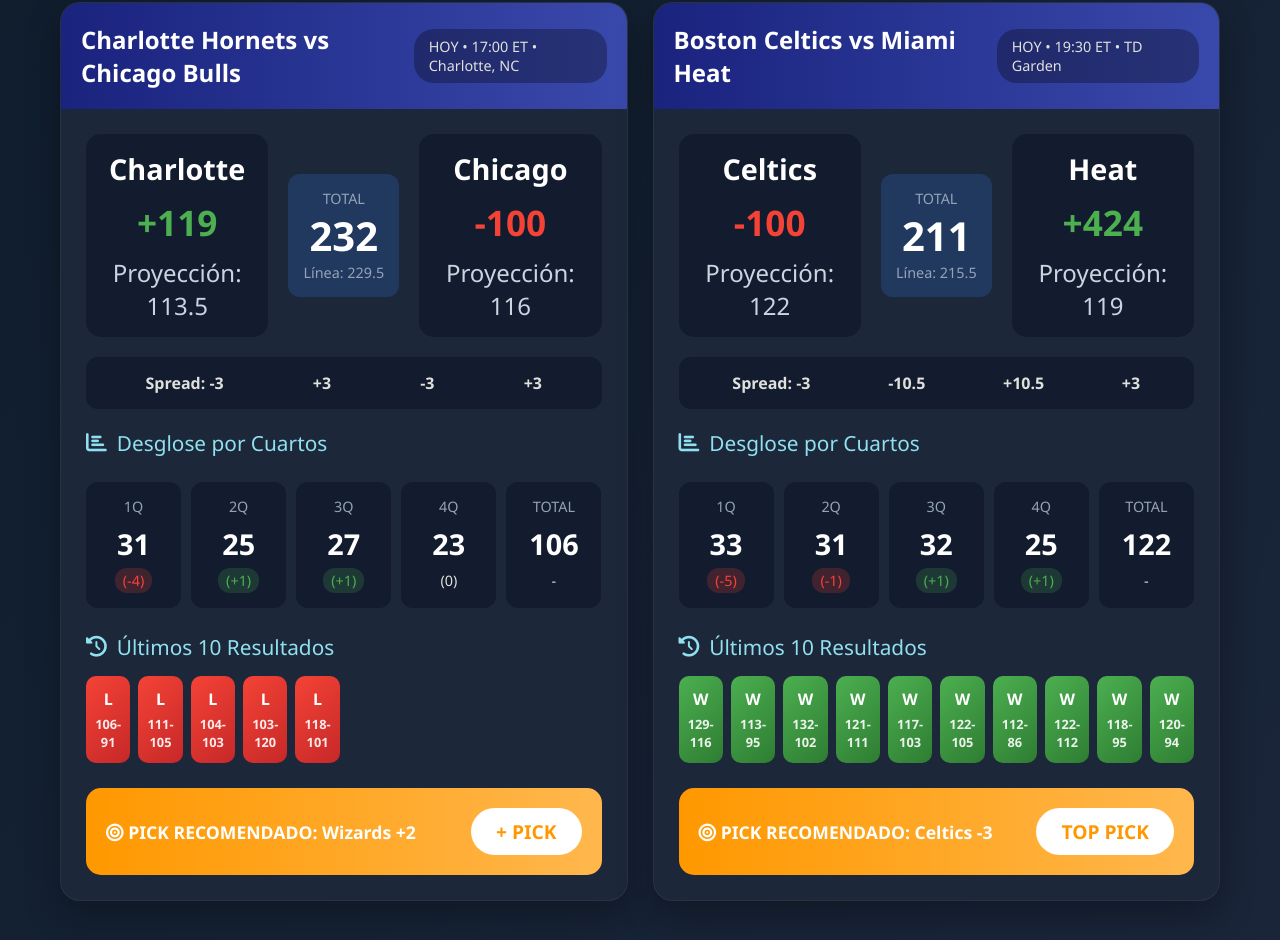
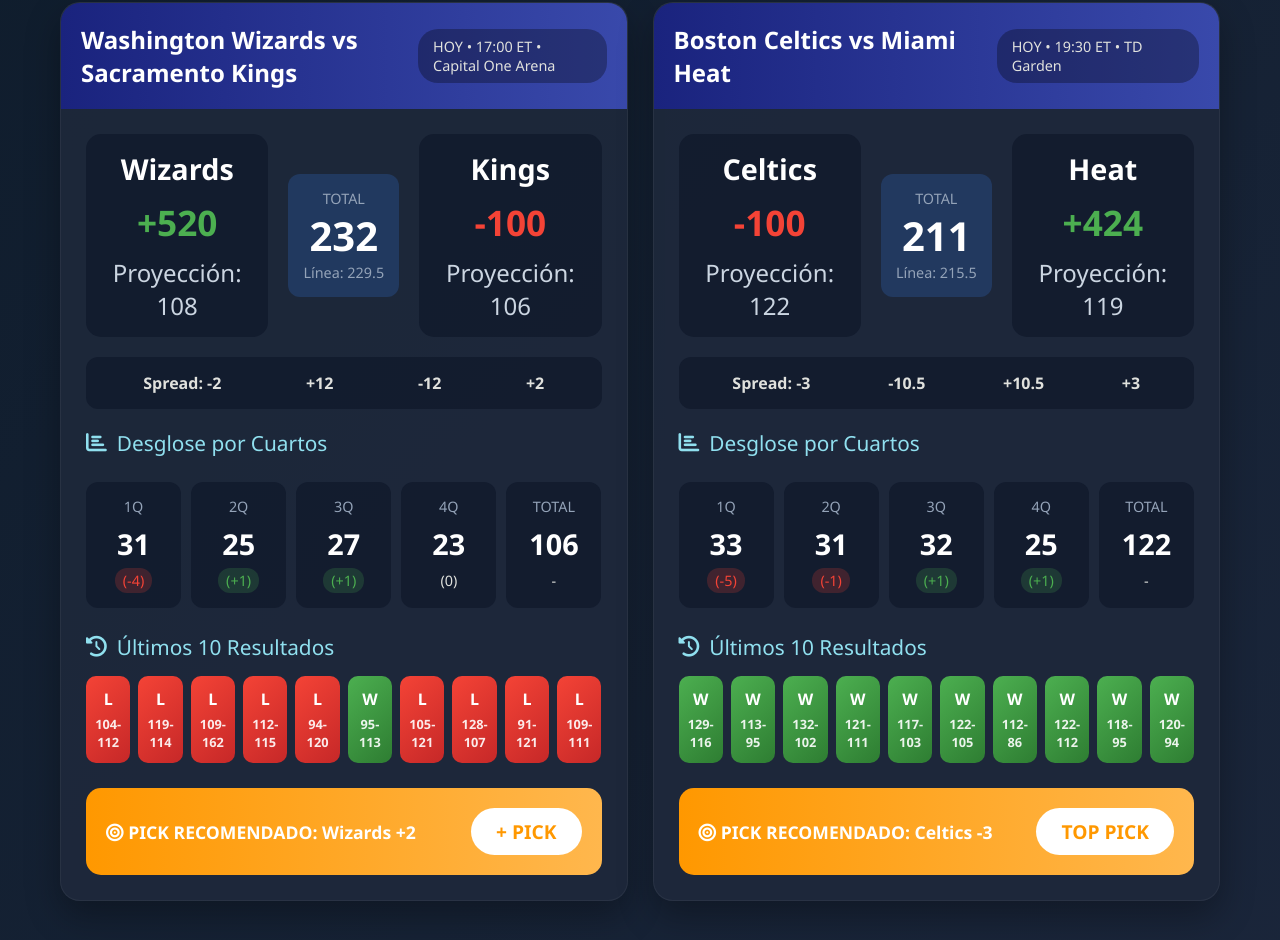
Before and after one commit to purruy/mi-dashboard-nba, a plain HTML site: page index.html in a window 1280 px wide. Shown: the part 600-1540 px from the top of the page. Drawn offline with Linux system fonts and the light colour scheme.

Commit message:
Update index.html
Regreso Al Original

```diff
--- a/index.html
+++ b/index.html
@@ -440,18 +440,17 @@
         <div class="games-grid">
             <div class="game-card">
                 <div class="game-header">
-                    <div class="game-title">Charlotte
-Hornets vs Chicago Bulls</div>
-                    <div class="game-time">HOY • 17:00 ET • Charlotte, NC</div>
+                    <div class="game-title">Washington Wizards vs Sacramento Kings</div>
+                    <div class="game-time">HOY • 17:00 ET • Capital One Arena</div>
                 </div>
 
                 <div class="game-body">
                     <!-- TEAMS & ODDS -->
                     <div class="teams-row">
                         <div class="team">
-                            <div class="team-name">Charlotte</div>
-                            <div class="team-odds odds-positive">+124</div>
-                            <div class="team-score">Proyección: 113.5</div>
+                            <div class="team-name">Wizards</div>
+                            <div class="team-odds odds-positive">+525</div>
+                            <div class="team-score">Proyección: 108</div>
                         </div>
 
                         <div class="total-box">
@@ -461,18 +460,18 @@
                         </div>
 
                         <div class="team">
-                            <div class="team-name">Chicago</div>
-                            <div class="team-odds odds-negative">-148</div>
-                            <div class="team-score">Proyección: 116</div>
+                            <div class="team-name">Kings</div>
+                            <div class="team-odds odds-negative">-769</div>
+                            <div class="team-score">Proyección: 106</div>
                         </div>
                     </div>
 
                     <!-- SPREAD -->
                     <div class="spread-row">
-                        <div>Spread: -3</div>
-                        <div>+3</div>
-                        <div>-3</div>
-                        <div>+3</div>
+                        <div>Spread: -2</div>
+                        <div>+12</div>
+                        <div>-12</div>
+                        <div>+2</div>
                     </div>
 
                     <!-- QUARTERS -->
@@ -514,19 +513,34 @@
                         </div>
                         <div class="results-grid">
                             <div class="result-badge result-loss">
-                                L<div class="result-score">106-91</div>
+                                L<div class="result-score">104-112</div>
                             </div>
                             <div class="result-badge result-loss">
-                                L<div class="result-score">111-105</div>
+                                L<div class="result-score">119-114</div>
                             </div>
                             <div class="result-badge result-loss">
-                                L<div class="result-score">104-103</div>
+                                L<div class="result-score">109-162</div>
                             </div>
                             <div class="result-badge result-loss">
-                                L<div class="result-score">103-120</div>
+                                L<div class="result-score">112-115</div>
                             </div>
                             <div class="result-badge result-loss">
-                                L<div class="result-score">118-101</div>
+                                L<div class="result-score">94-120</div>
+                            </div>
+                            <div class="result-badge result-win">
+                                W<div class="result-score">95-113</div>
+                            </div>
+                            <div class="result-badge result-loss">
+                                L<div class="result-score">105-121</div>
+                            </div>
+                            <div class="result-badge result-loss">
+                                L<div class="result-score">128-107</div>
+                            </div>
+                            <div class="result-badge result-loss">
+                                L<div class="result-score">91-121</div>
+                            </div>
+                            <div class="result-badge result-loss">
+                                L<div class="result-score">109-111</div>
                             </div>
                         </div>
                     </div>
```
